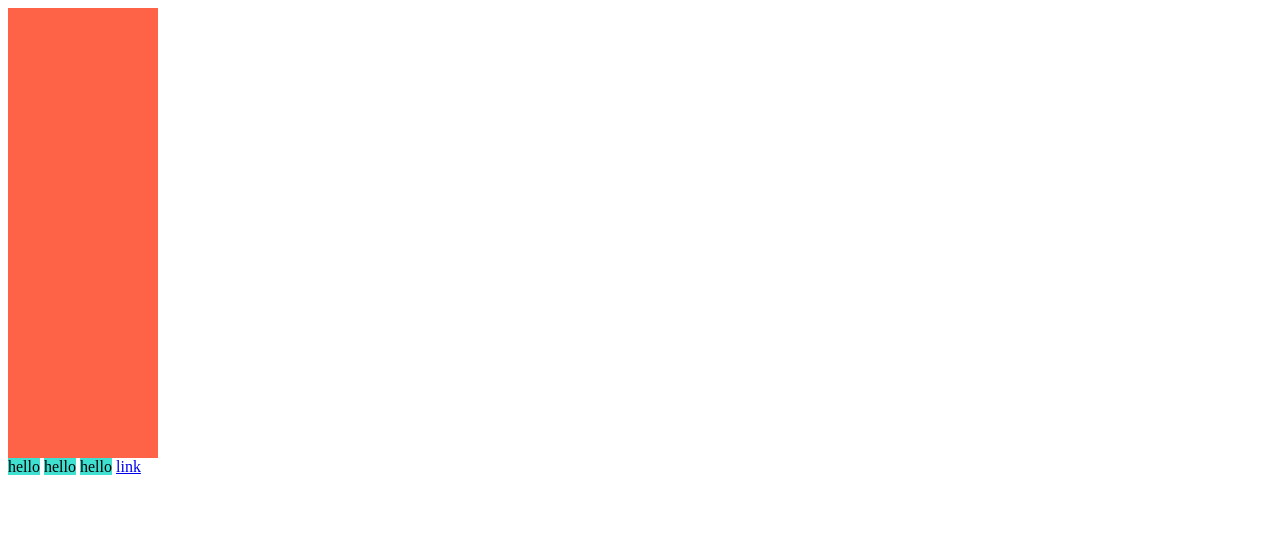
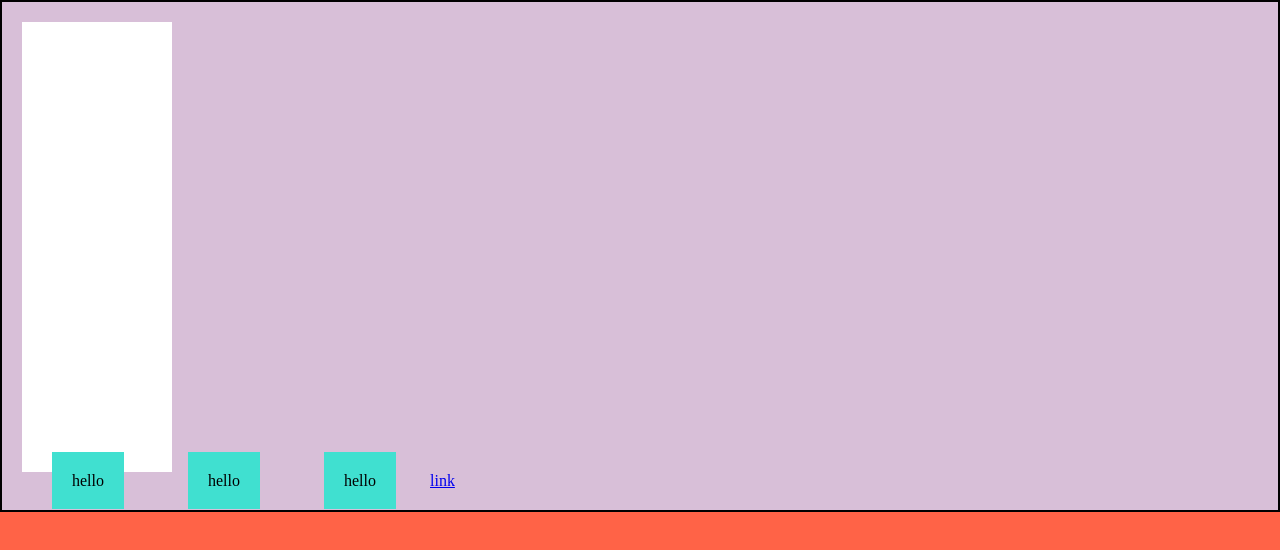
Before and after one commit to shchoil/kokoa-clone, a plain HTML site: page home.html in a window 1280 px wide. Drawn offline with Linux system fonts and the light colour scheme.

Commit message:
inline, block

```diff
--- a/home.html
+++ b/home.html
@@ -7,12 +7,23 @@
     <title>Home - My first website</title>
     <link href="styles.css" rel="stylesheet" />
     <style>
+      html {
+        background-color: tomato;
+      }
+      body {
+        margin: 0px;
+        padding: 20px;
+        background-color: thistle;
+        border: 2px solid black;
+      }
       div {
         height: 150px;
         width: 150px;
-        background-color: tomato;
+        background-color: white;
       }
       span {
+        padding: 20px;
+        margin: 30px;
         background-color: turquoise;
       }
     </style>
```
